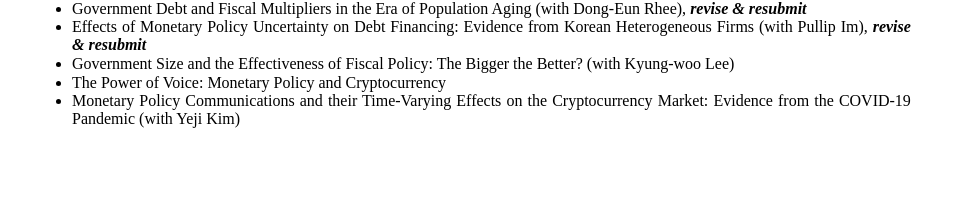
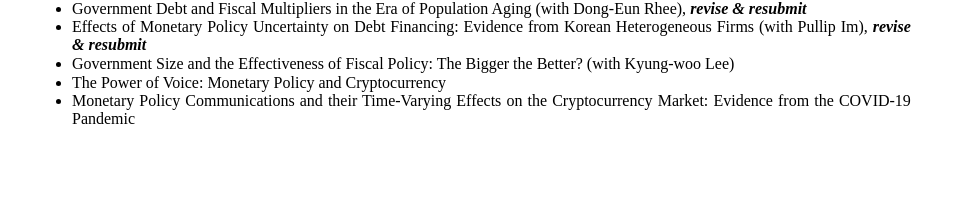
Before and after one commit to dooyeoncho/dooyeoncho.github.io, a Jekyll site: the page built from pages/research.html, in a window 1280 px wide. Shown: the part 1222-1441 px from the top of the page, without its empty margins (160-1119 px from the left). Built offline with Jekyll 4.4.1, drawn with Linux system fonts in a browser that asks for light colours.

Commit message:
Update research.html

```diff
--- a/pages/research.html
+++ b/pages/research.html
@@ -61,6 +61,6 @@
 		<span><li>Effects of Monetary Policy Uncertainty on Debt Financing: Evidence from Korean Heterogeneous Firms (with Pullip Im), <em property="italic"><b>revise & resubmit</b></em></li></span>
 		<span><li>Government Size and the Effectiveness of Fiscal Policy: The Bigger the Better? (with Kyung-woo Lee)</li></span>
 		<span><li>The Power of Voice: Monetary Policy and Cryptocurrency</li></span>
-                <span><li>Monetary Policy Communications and their Time-Varying Effects on the Cryptocurrency Market: Evidence from the COVID-19 Pandemic (with Yeji Kim)</li></span>
+                <span><li>Monetary Policy Communications and their Time-Varying Effects on the Cryptocurrency Market: Evidence from the COVID-19 Pandemic</li></span>
 	</ul>
 </div>&nbsp;&nbsp;&nbsp;&nbsp;&nbsp;&nbsp;
```
